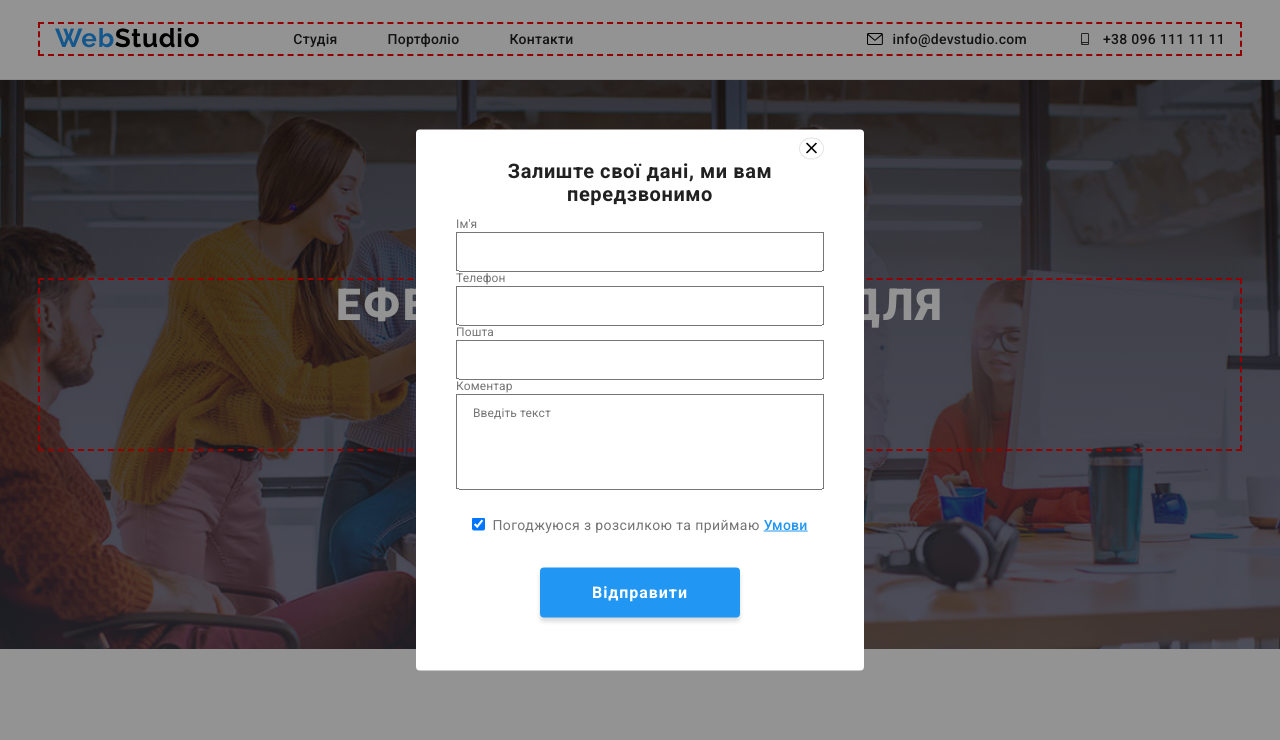
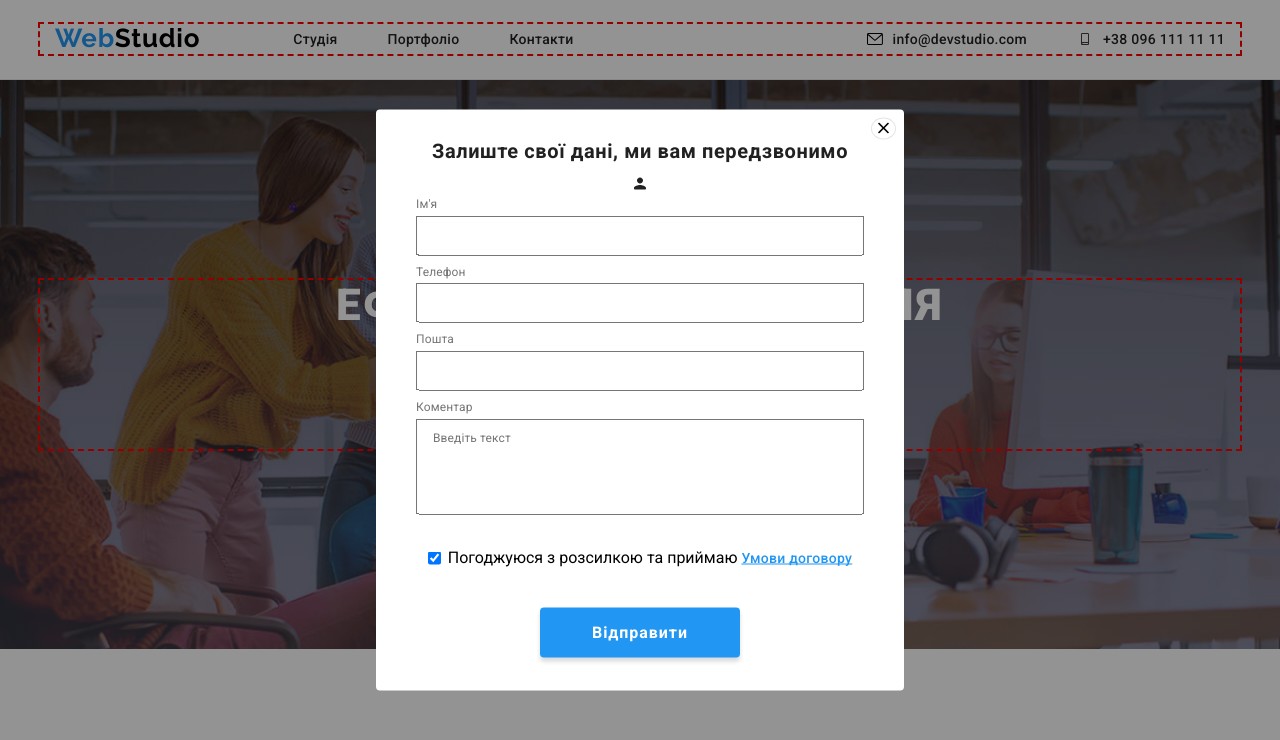
Before and after one commit to Blazequiz/Web-studio, a plain HTML site: page index.html in a window 1280 px wide. Both pictures are taken after a click on the button "Замовити послугу". Shown: the top 740 px of the page. Drawn offline with nearby package versions, Linux system fonts and the light colour scheme.

Commit message:
try to fix bugs with firm

```diff
--- a/css/style.css
+++ b/css/style.css
@@ -563,8 +563,8 @@ footer a{
   top: 50%;
   left: 50%;
   background-color: white;
-  width: 448px;
-  height: 541px;
+  width: 528px;
+  height: 581px;
   transform: translate(-50%, -50% ) scale(1);
 }
 .backdrop.is-hidden {
@@ -586,7 +586,7 @@ footer a{
 }
 .form-title {
   margin-bottom: 12px;
-  width: 100%;
+  width: 448px;
   font-family: var(--font-family);
   font-weight: 700;
   font-size: 20px;
@@ -686,3 +686,35 @@ footer a{
   letter-spacing: 0.03em;
   color: #757575;
 }
+.email-label,
+.phone-label,
+.name-label
+{
+  display: flex;
+  justify-content: flex-start;
+}
+.label-title-p {
+  margin-bottom: 4px;
+  font-family: var(--font-family);
+  font-weight: 400;
+  font-size: 12px;
+  letter-spacing: 0.01em;
+  color: #757575;
+}
+.js-forma {
+  display: flex;
+  flex-direction: column;
+  gap: 10px;
+}
+.close-btn {
+  position: relative;
+  left: 32px;
+}
+/* svg-img-in-form */
+.name-label-pos {
+  position: relative;
+}
+.contact-svg {
+  position: absolute;
+  left: 0;
+}
--- a/index.html
+++ b/index.html
@@ -71,43 +71,46 @@
           <button type="button" class="button" data-modal-open>Замовити послугу</button>
           <div class="backdrop is-hidden" data-modal>
             <div class="modal">
-              <button class="modal-close" data-modal-close><svg width="11" height="11" viewBox="0 0 11 11" fill="none" xmlns="http://www.w3.org/2000/svg">
+              <button class="modal-close close-btn" data-modal-close><svg width="11" height="11" viewBox="0 0 11 11" fill="none" xmlns="http://www.w3.org/2000/svg">
                 <path d="M11 1.10786L9.89214 0L5.5 4.39214L1.10786 0L0 1.10786L4.39214 5.5L0 9.89214L1.10786 11L5.5 6.60786L9.89214 11L11 9.89214L6.60786 5.5L11 1.10786Z" fill="black" class="cross-svg"/>
               </svg>
             </button>
-            <p class="form-title">
+            <h2 class="form-title">
               Залиште свої дані, ми вам передзвонимо
-            </p>
+            </h2>
             <!-- form list -->
-            <ul class="form-list">
-              <li class="form-list-items">
-                <div class="paragraph-form-wrapper"><p>Ім'я</p></div>
-                <form class="sign_up-form">
-                  <label class="form-element">
-                    <input type="text" name="name"  class="placeholder-name">
+            <form class="js-forma">
+              <div>
+                <label class="name-label-pos">
+                  <svg width="18" height="18" viewBox="0 0 18 18" fill="none" xmlns="http://www.w3.org/2000/svg">
+                    <g clip-path="url(#clip0_60_11800)">
+                      <path d="M9 9C10.6575 9 12 7.6575 12 6C12 4.3425 10.6575 3 9 3C7.3425 3 6 4.3425 6 6C6 7.6575 7.3425 9 9 9ZM9 10.5C6.9975 10.5 3 11.505 3 13.5V14.25C3 14.6625 3.3375 15 3.75 15H14.25C14.6625 15 15 14.6625 15 14.25V13.5C15 11.505 11.0025 10.5 9 10.5Z" fill="#212121" class="contact-svg"/>
+                    </g>
+                    <defs>
+                      <clipPath id="clip0_60_11800">
+                        <rect width="18" height="18" fill="white" />
+                      </clipPath>
+                    </defs>
+                  </svg>
+                  <div class="name-label"><p class="label-title-p">Ім'я</p></div>
+                  <input type="text" name="name" required class="placeholder-name" />
                 </label>
-                  </form>
-                </li>
-                   <li class="form-list-items">
-                    <div class="paragraph-form-wrapper"><p>Телефон</p></div>
-                    <form action="">
-                      <label class="form-list-items">
-                        <input type="email" name="number"  class="placeholder-number">
+              </div>
+              <div>
+                <label>
+                  <div class="phone-label"><p class="label-title-p">Телефон</p></div>
+                  <input type="tel" name="phone" required class="placeholder-number" />
                 </label>
-                     </form>
-                   </li>
-                   <li class="form-list-items">
-                    <div class="paragraph-form-wrapper"><p>Пошта</p></div>
-                    <form action="">
-                      <label class="form-element">
-                        <input type="text" name="email"  class="placeholder-email">
+              </div>
+              <div>
+                <label>
+                  <div class="email-label"><p class="label-title-p">Пошта</p></div>
+                  <input type="email" name="email" required class="placeholder-email" />
                 </label>
-                    </form>
-                   </li>
-               <li class="form-list-items">
-                <div class="paragraph-form-wrapper"><p>Коментар</p></div>
-                 <form class="feedback">
-                     <label class="">
+              </div>
+              <div>
+                <label>
+                  <div class="email-label"><p class="label-title-p">Коментар</p></div>
                   <textarea
                     name="feedback"
                     rows="5"
@@ -115,18 +118,15 @@
                     class="text-area"
                   ></textarea>
                 </label>
+              </div>
+              <div>
+                <label class="accepting-form">
+                  <input type="checkbox" name="allow" value="accepting" checked />
+                  <p>Погоджуюся з розсилкою та приймаю <a href="#" class="accepting">Умови договору</a></p>
+                </label>
+              </div>
+              <button type="submit" class="submit-btn">Відправити</button>
             </form>
-               </li>
-             </ul>
-             <form class="accepting-form">
-              <label>
-                <input type="checkbox" name="allow" value="accepting" checked />
-              </label>
-                <p class="last-form-paragraph">Погоджуюся з розсилкою та приймаю <a href="./" class="accepting">Умови</a></p>
-              </form>
-             <button class="submit-btn" type="submit">Відправити</button>
-            </div>
-          </div>
         </div>
       </section>
       <!--  -->
```
Lines whose indentation alone changed are shown as unchanged.
